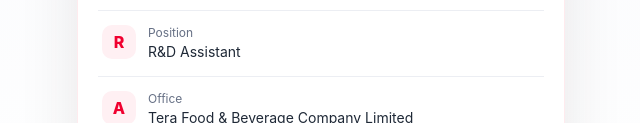
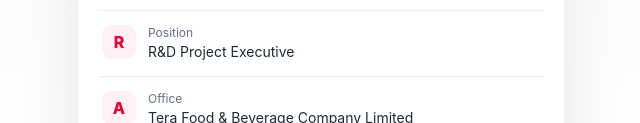
Before and after one commit to bananasirikarn/Business-card, a plain HTML site: page index.html in a window 1280 px wide. Shown: the part 829-952 px from the top of the page, 319-959 px from the left. Drawn offline with Linux system fonts and the light colour scheme.

Commit message:
Update index.html

```diff
--- a/index.html
+++ b/index.html
@@ -97,7 +97,7 @@
         </div>
         <div class="detail">
           <div class="icon">R</div>
-          <div><div class="label">Position</div><div class="value">R&amp;D Assistant</div></div>
+          <div><div class="label">Position</div><div class="value">R&amp;D Project Executive</div></div>
         </div>
         <div class="detail">
           <div class="icon">A</div>
```
